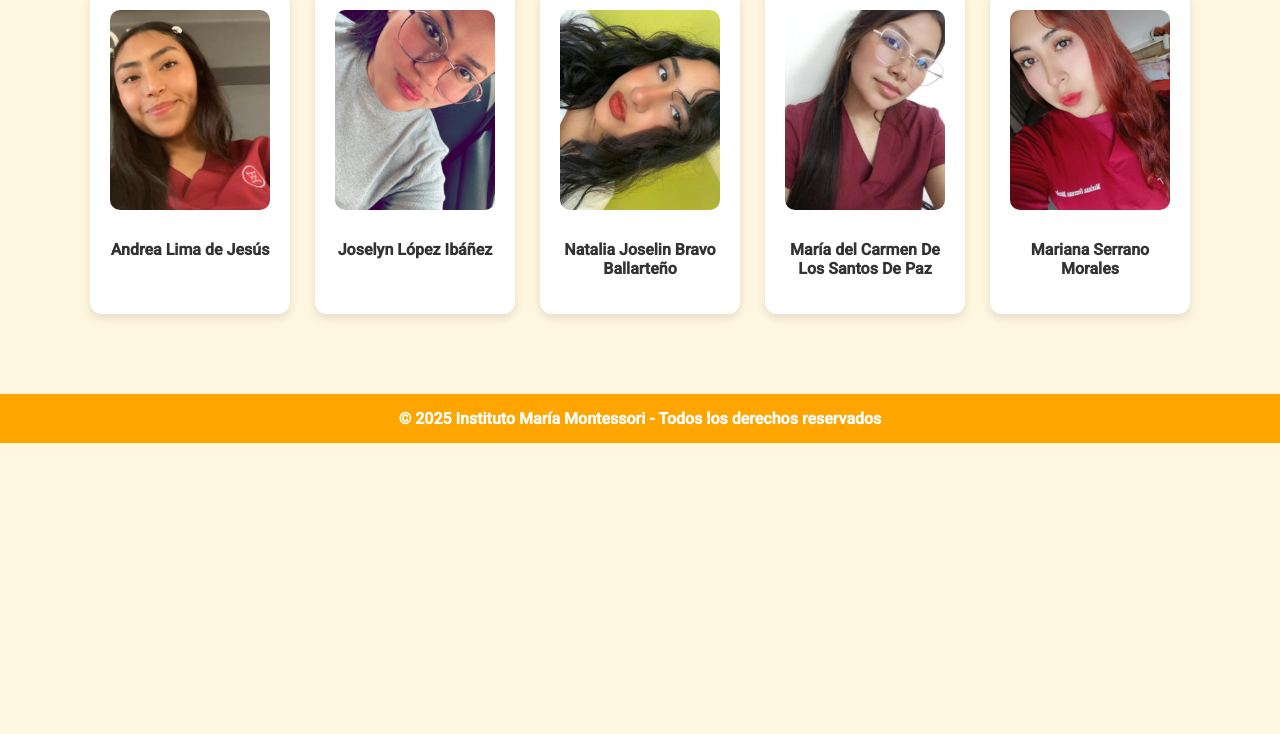
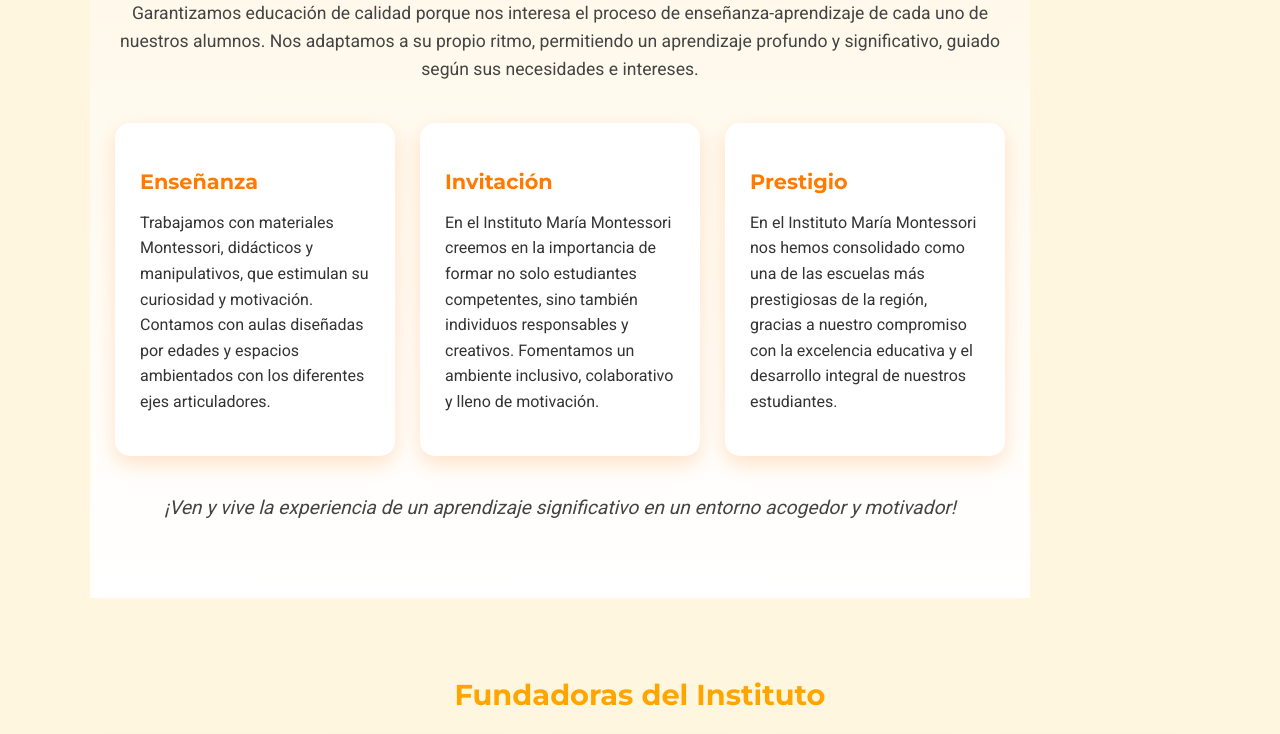
Before and after one commit to AndreaLimaJesus/Instituto-Mar-a-Montessori, a plain HTML site: page nosotros.html in a window 1280 px wide. Shown: the part 720-1454 px from the top of the page. Before the commit the page ends 1163 px from the top, so only its background shows below. Drawn offline with Linux system fonts and the light colour scheme.

Commit message:
Add files via upload

```diff
--- a/nosotros.html
+++ b/nosotros.html
@@ -357,6 +357,140 @@
       </ul>
     </div>
 
+    <section class="ofrecemos">
+  <h2>¿Qué ofrecemos?</h2>
+  <p class="intro">
+    Garantizamos educación de calidad porque nos interesa el proceso de enseñanza-aprendizaje de cada uno de nuestros alumnos.
+    Nos adaptamos a su propio ritmo, permitiendo un aprendizaje profundo y significativo, guiado según sus necesidades e intereses.
+  </p>
+
+  <div class="ofrecemos-container">
+    <div class="card">
+      <h3>Enseñanza</h3>
+      <p>
+        Trabajamos con materiales Montessori, didácticos y manipulativos, que estimulan su curiosidad y motivación.
+        Contamos con aulas diseñadas por edades y espacios ambientados con los diferentes ejes articuladores.
+      </p>
+    </div>
+
+    <div class="card">
+      <h3>Invitación</h3>
+      <p>
+        En el Instituto María Montessori creemos en la importancia de formar no solo estudiantes competentes,
+        sino también individuos responsables y creativos.
+        Fomentamos un ambiente inclusivo, colaborativo y lleno de motivación.
+      </p>
+    </div>
+
+    <div class="card">
+      <h3>Prestigio</h3>
+      <p>
+        En el Instituto María Montessori nos hemos consolidado como una de las escuelas más prestigiosas de la región,
+        gracias a nuestro compromiso con la excelencia educativa y el desarrollo integral de nuestros estudiantes.
+      </p>
+    </div>
+  </div>
+
+  <p class="final">
+    ¡Ven y vive la experiencia de un aprendizaje significativo en un entorno acogedor y motivador!
+  </p>
+</section>
+
+<style>
+.ofrecemos {
+  padding: 60px 20px;
+  text-align: center;
+  background: linear-gradient(180deg, #fff7e6, #fff);
+  animation: fadeIn 1.5s ease-in-out;
+}
+
+.ofrecemos h2 {
+  font-size: 2.2em;
+  color: #ff7a00;
+  margin-bottom: 15px;
+  animation: slideDown 1s ease-in-out;
+}
+
+.ofrecemos .intro {
+  max-width: 900px;
+  margin: 0 auto 40px;
+  font-size: 1.1em;
+  color: #444;
+  line-height: 1.6;
+  animation: fadeInUp 1.5s ease-in-out;
+}
+
+.ofrecemos-container {
+  display: flex;
+  flex-wrap: wrap;
+  justify-content: center;
+  gap: 25px;
+}
+
+.card {
+  background: #fff;
+  padding: 25px;
+  border-radius: 15px;
+  box-shadow: 0 8px 20px rgba(255, 122, 0, 0.2);
+  width: 280px;
+  text-align: left;
+  transition: transform 0.3s ease, box-shadow 0.3s ease;
+  animation: fadeInUp 1.5s ease-in-out;
+}
+
+.card h3 {
+  color: #ff7a00;
+  margin-bottom: 10px;
+  font-size: 1.3em;
+}
+
+.card p {
+  color: #333;
+  font-size: 1em;
+  line-height: 1.6;
+}
+
+.card:hover {
+  transform: translateY(-8px);
+  box-shadow: 0 10px 25px rgba(255, 122, 0, 0.35);
+}
+
+.ofrecemos .final {
+  margin-top: 40px;
+  font-size: 1.2em;
+  color: #444;
+  animation: fadeIn 2s ease-in-out;
+  font-style: italic;
+}
+
+/* Animaciones */
+@keyframes fadeIn {
+  from {opacity: 0;}
+  to {opacity: 1;}
+}
+
+@keyframes fadeInUp {
+  from {opacity: 0; transform: translateY(40px);}
+  to {opacity: 1; transform: translateY(0);}
+}
+
+@keyframes slideDown {
+  from {opacity: 0; transform: translateY(-30px);}
+  to {opacity: 1; transform: translateY(0);}
+}
+
+/* Responsivo */
+@media (max-width: 768px) {
+  .ofrecemos-container {
+    flex-direction: column;
+    align-items: center;
+  }
+  .card {
+    width: 90%;
+  }
+}
+</style>
+
     <!-- SECCIÓN FUNDADORAS -->
     <div class="founders">
       <h3>Fundadoras del Instituto</h3>
```
Also changed, not shown: valores.html (+0 -1 lines).
